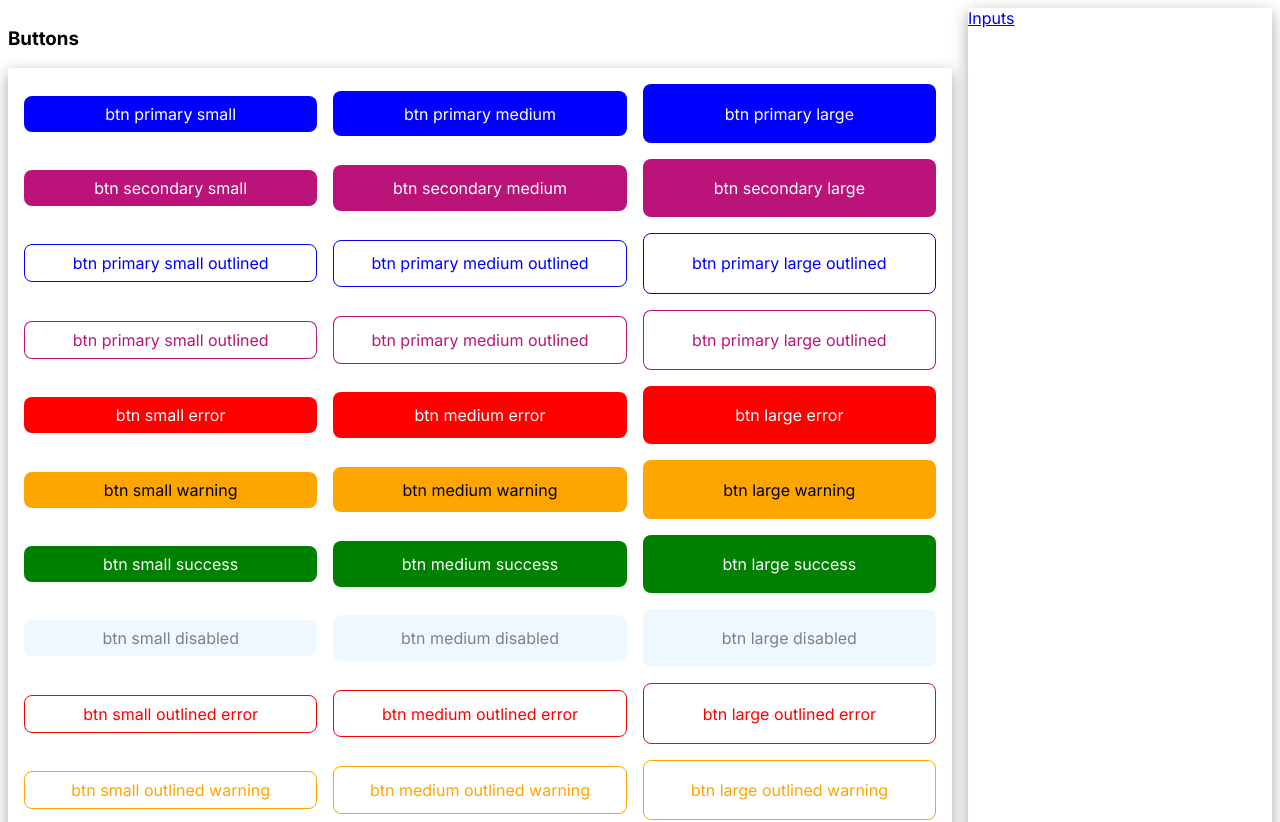
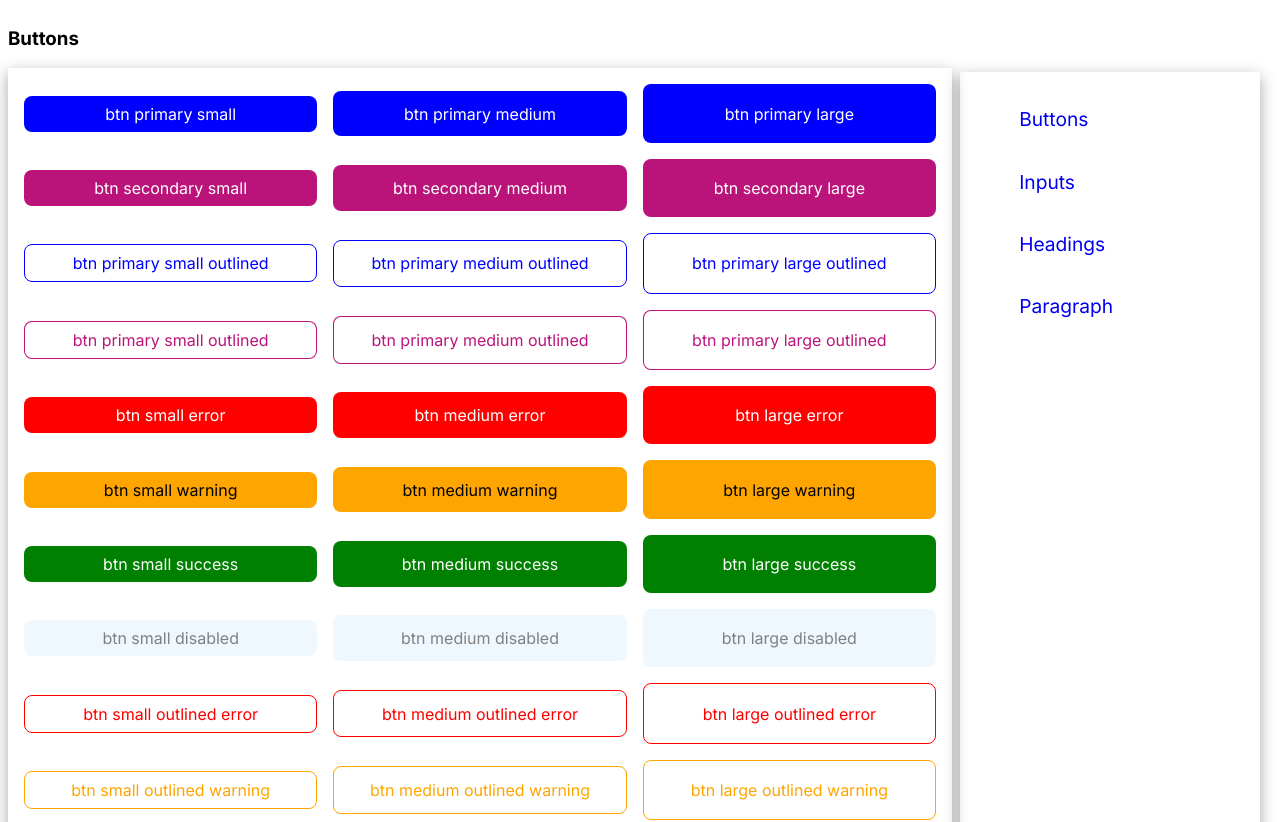
Before and after one commit to arunkumar413/serene-UI, a React (Create React App) app: page / in a window 1280 px wide. Shown: the top 822 px of the page. Built offline with nearby package versions, Linux system fonts and the light colour scheme.

Commit message:
adding side bar navigation links

```diff
--- a/src/App.js
+++ b/src/App.js
@@ -23,7 +23,7 @@ export default function App() {
       }}
     >
       <div style={{ gridColumn: "1/10" }}>
-        <h3> Buttons </h3>
+        <h3 id="buttons"> Buttons </h3>
         <div
           style={{
             // width: "60%",
@@ -190,7 +190,7 @@ export default function App() {
           />
         </div>
 
-        <h4> Headings </h4>
+        <h4 id="headings"> Headings </h4>
         <div
           className="headings"
           style={{
@@ -206,11 +206,10 @@ export default function App() {
           <p> Paragraph </p>
         </div>
 
-        <h4> Paragraph </h4>
+        <h4 id="paragraph"> Paragraph </h4>
 
         <div
           style={{
-            width: "60%",
             boxShadow: "rgba(0, 0, 0, 0.35) 0px 5px 15px",
             padding: "1rem",
           }}
@@ -307,12 +306,33 @@ export default function App() {
       </div>
       <aside
         style={{
+          position: "fixed",
+          top: "9%",
+          left: "75%",
+          width: "300px",
+          height: "100%",
           gridColumn: "10/13",
           boxShadow: "rgba(0, 0, 0, 0.35) 0px 5px 15px",
+          textAlign: "left",
         }}
       >
-        {" "}
-        <a href="/#inputs"> Inputs</a>
+        <nav>
+          <ol>
+            {" "}
+            <li className=" large round list-item primary-hover">
+              <a href="/#buttons"> Buttons</a>
+            </li>
+            <li className=" large round list-item primary-hover">
+              <a href="/#inputs"> Inputs</a>
+            </li>
+            <li className=" large round list-item primary-hover">
+              <a href="/#headings"> Headings</a>
+            </li>
+            <li className=" large round list-item primary-hover">
+              <a href="/#paragraph"> Paragraph</a>
+            </li>
+          </ol>
+        </nav>
       </aside>
     </div>
   );
--- a/src/style.css
+++ b/src/style.css
@@ -178,10 +178,28 @@ p {
   color: var(--secondary-color);
 }
 
-.primary.hover:hover {
+.primary.outlined.hover:hover {
   background-color: var(--primary-hover-background);
 }
 
-.secondary.hover:hover {
+.secondary.outlined.hover:hover {
   background-color: var(--secondary-hover-background);
 }
+
+li {
+  list-style-type: none;
+  text-decoration: none;
+  font-size: 1.2rem;
+}
+
+a {
+  text-decoration: none;
+}
+
+.list-item.primary-hover:hover {
+  background-color: var(--primary-hover-background);
+}
+
+.list-item.secondary-hover:hover {
+  background-color: var(--secondary-hover-background);
+}
```
